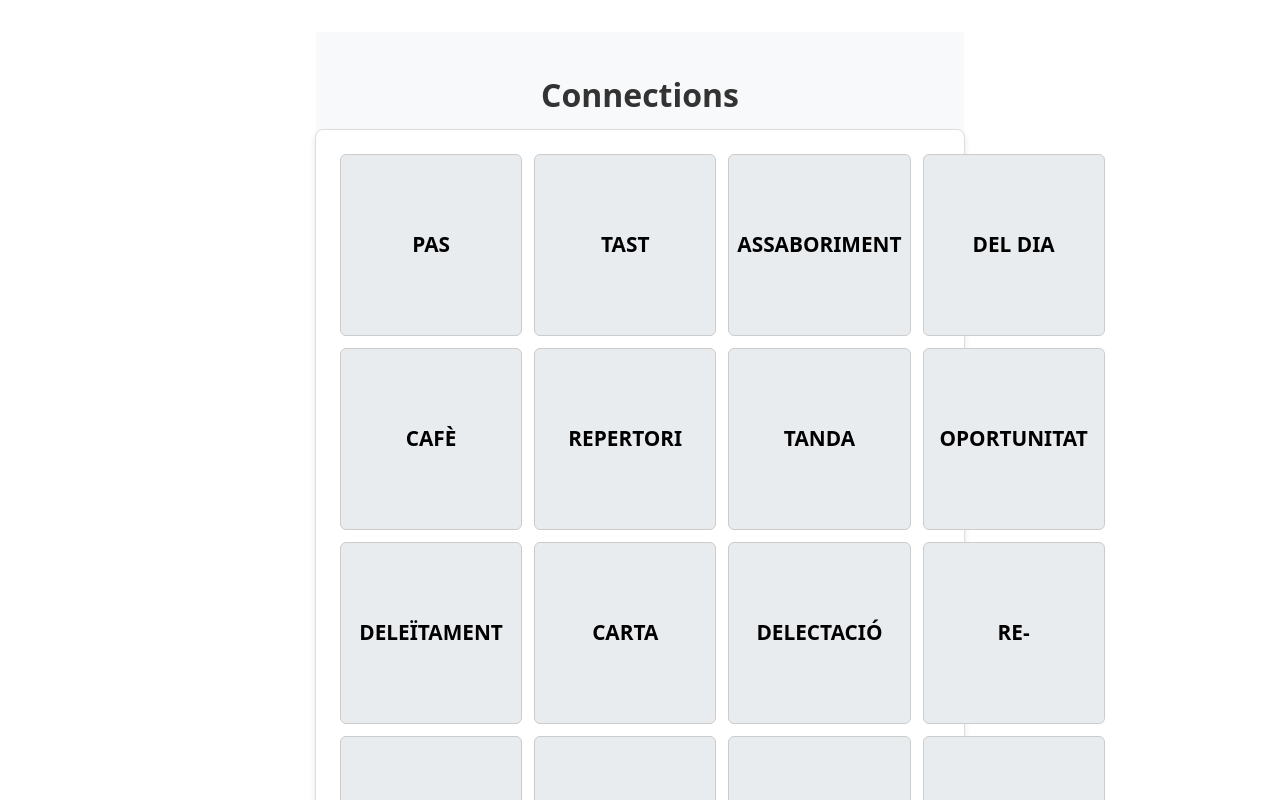
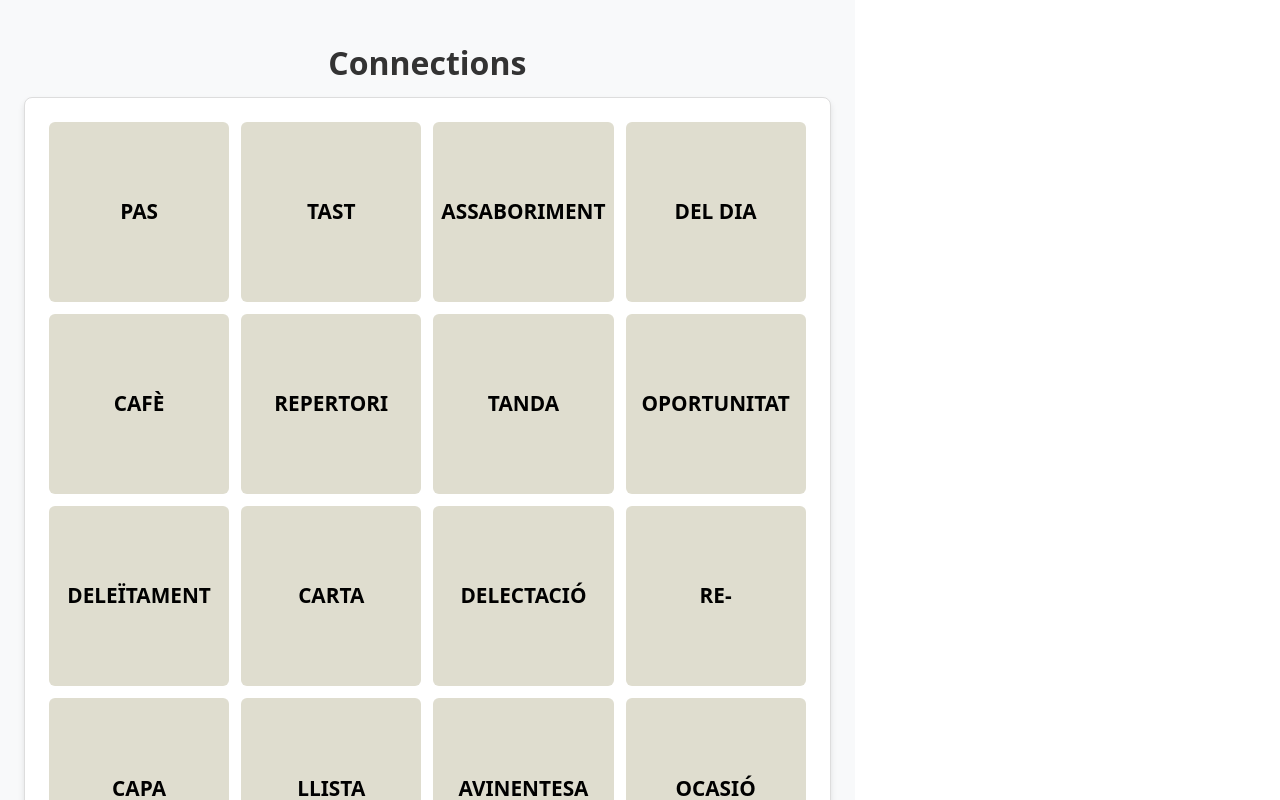
Before and after one commit to nmayol/connections, a React (Vite) app: page / in a window 1280 px wide. Shown: the top 800 px of the page. Built offline with nearby package versions, Linux system fonts and the light colour scheme.

Commit message:
design changes

```diff
--- a/src/App.css
+++ b/src/App.css
@@ -1,9 +1,4 @@
-#root {
-  max-width: 1280px;
-  margin: 0 auto;
-  padding: 2rem;
-  text-align: center;
-}
+
 
 .logo {
   height: 6em;
@@ -45,10 +40,7 @@
 
 .container {
   padding: 24px;
-  max-width: 600px;
-  margin: auto;
   background-color: #f8f9fa;
-  min-height: 100vh;
   display: flex;
   flex-direction: column;
   align-items: center;
@@ -72,8 +64,7 @@
   border-radius: 8px;
   box-shadow: 0px 4px 6px rgba(0, 0, 0, 0.1);
   border: 1px solid #ddd;
-  width: 100%; /* Make the grid take full width */
-  max-width: 600px; /* Ensure the grid fits within the container */
+  width: fit-content; /* Ensure the grid fits within the container */
 }
 
 .word-card {
@@ -85,17 +76,13 @@
   font-size: calc(8px + 1vw); /* Responsive font size */
   font-weight: 600;
   transition: 0.2s ease-in-out;
-  background-color: #e9ecef;
-  border: 1px solid #ccc;
+  background-color: #dfddcf;
+  /*border: 1px solid #ccc;*/
   aspect-ratio: 1 / 1; /* Make the card square */
   text-transform: uppercase; /* Make text always capital */
   display: flex;
   align-items: center;
   justify-content: center;
-}
-
-.word-card:hover {
-  background-color: #888;
 }
 
 .word-card.selected {
```
